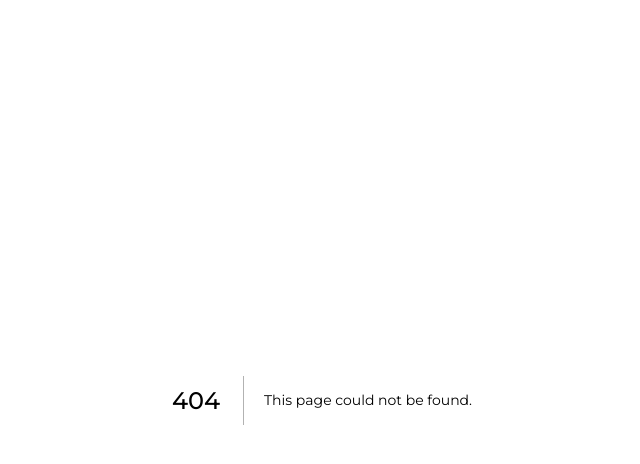
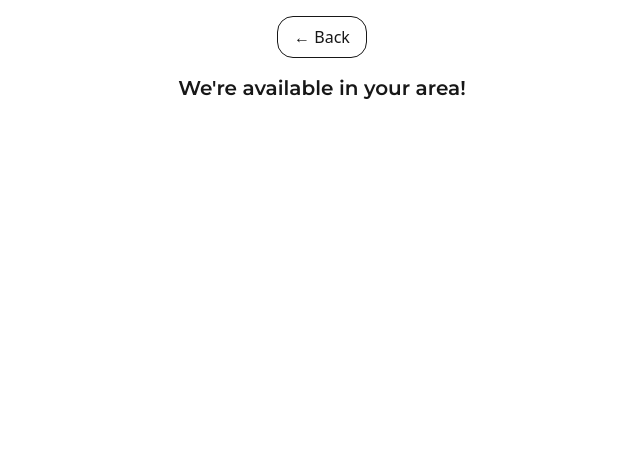
Before and after one commit to svargas-dev/sh-24-tech-test, a Next.js app: page /success in a window 1280 px wide. Before the commit this address had no page. Shown: the top 464 px of the page, without its empty margins (318-958 px from the left). Built offline with nearby package versions, Linux system fonts and the light colour scheme.

Commit message:
Add new success page & server action redirect

```diff
--- a/src/app/actions.ts
+++ b/src/app/actions.ts
@@ -1,5 +1,6 @@
 "use server";
 
+import { redirect } from 'next/navigation'
 import { z } from "zod";
 
 export async function checkPostcode(prevState: {
@@ -37,7 +38,5 @@ export async function checkPostcode(prevState: {
 
   console.log(JSON.stringify(data, null, 4));
 
-  return {
-    message: "SUCCESS"
-  };
+  redirect("/success");
 }
--- /dev/null
+++ b/src/app/success/back-button.tsx
@@ -0,0 +1,26 @@
+"use client";
+
+import { type ButtonHTMLAttributes } from "react";
+import { startTransition } from "react";
+
+interface BackButtonProps extends ButtonHTMLAttributes<HTMLButtonElement> {
+  className?: string;
+}
+
+export function BackButton({ className, ...props }: BackButtonProps) {
+  const handleBack = () => {
+    startTransition(() => {
+      window.history.back();
+    });
+  }
+
+  return (
+    <button
+      onClick={handleBack}
+      className={`border rounded-2xl px-4 py-2 my-4 ${className}`}
+      {...props}
+    >
+      &larr; Back
+    </button>
+  )
+}
--- /dev/null
+++ b/src/app/success/page.tsx
@@ -0,0 +1,12 @@
+import { BackButton } from "./back-button";
+
+export default function Success() {
+  return (
+    <div>
+      <BackButton className="block mx-auto"/>
+      <h2 className="text-xl mb-3 font-semibold text-center">
+        We&apos;re available in your area!
+      </h2>
+    </div>
+  )
+}
```
